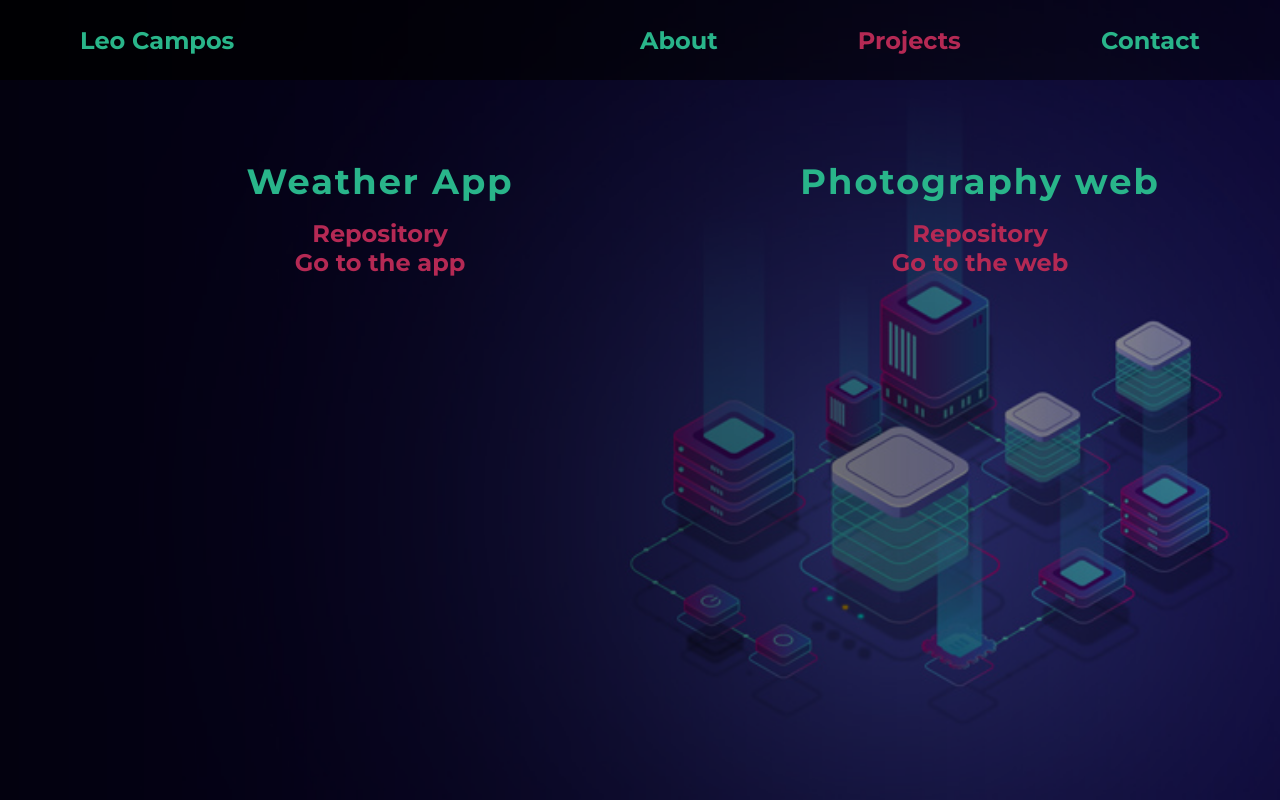
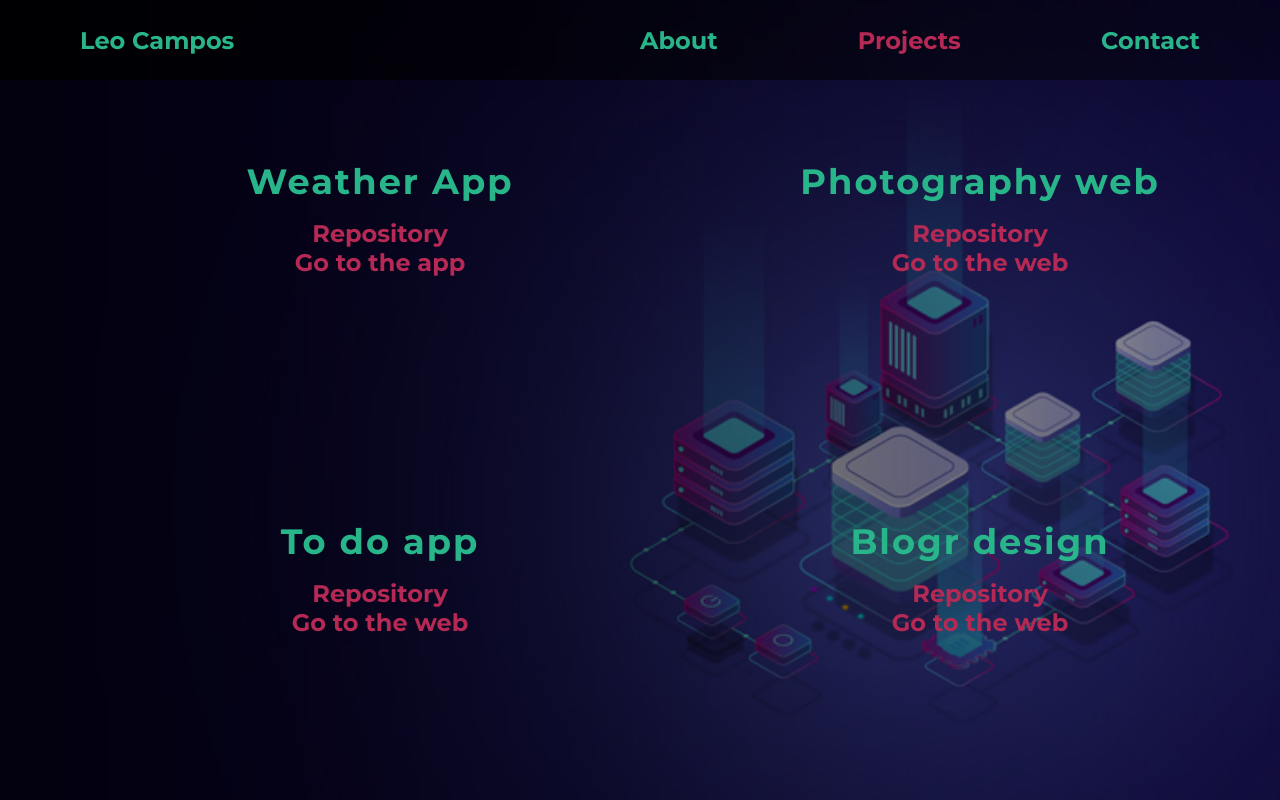
Before and after one commit to LeonardoRial/Portfolio-Leo, a website: page projects/index.html in a window 1280 px wide. Drawn offline with Linux system fonts and the light colour scheme.

Commit message:
Portfolio

```diff
--- a/app/scss/components/contact.scss
+++ b/app/scss/components/contact.scss
@@ -46,7 +46,7 @@
     & input {
       width: 15rem;
       height: 2rem;
-      font-size: 1.6rem;
+      font-size: 1.2rem;
       outline: none;
       border: none;
       @include mobile(small) {
--- a/app/scss/components/projects.scss
+++ b/app/scss/components/projects.scss
@@ -12,7 +12,9 @@
   }
 
   & .weather,
-  & .photo-web {
+  & .photo-web,
+  & .to-do,
+  & .blogr {
     text-align: center;
     align-self: flex-start;
     justify-self: center;
--- a/app/scss/util/helpers.scss
+++ b/app/scss/util/helpers.scss
@@ -60,6 +60,7 @@
   opacity: 1;
   visibility: visible;
   width: 100vw;
+  height: 100vh;
 }
 
 //remove scrolling when showing menu
--- a/projects/index.html
+++ b/projects/index.html
@@ -72,6 +72,42 @@
           </li>
         </ul>
       </div>
+      <div class="to-do">
+        <h2>To do app</h2>
+
+        <ul class="link">
+          <li>
+            <a
+              href="https://github.com/LeonardoRial/To-do-app/settings"
+              target="_blank"
+              >Repository</a
+            >
+          </li>
+          <li>
+            <a href="https://simpleto-doapp.netlify.app/" target="_blank"
+              >Go to the web</a
+            >
+          </li>
+        </ul>
+      </div>
+      <div class="blogr">
+        <h2>Blogr design</h2>
+
+        <ul class="link">
+          <li>
+            <a
+              href="https://github.com/LeonardoRial/blogr"
+              target="_blank"
+              >Repository</a
+            >
+          </li>
+          <li>
+            <a href="https://blogr-frontendmentordesign.netlify.app/" target="_blank"
+              >Go to the web</a
+            >
+          </li>
+        </ul>
+      </div>
 
         </ul>
       </div>
```
Also changed, not shown: dist/style.css, 1 other file.
